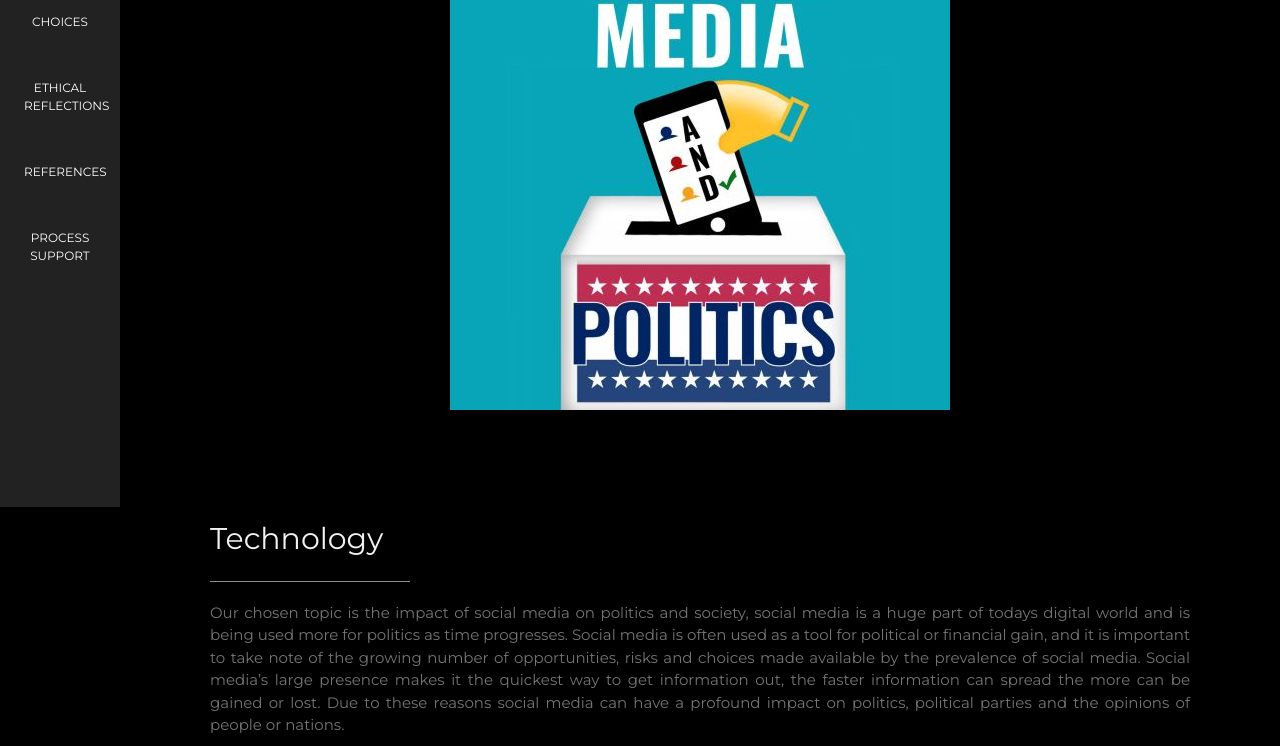
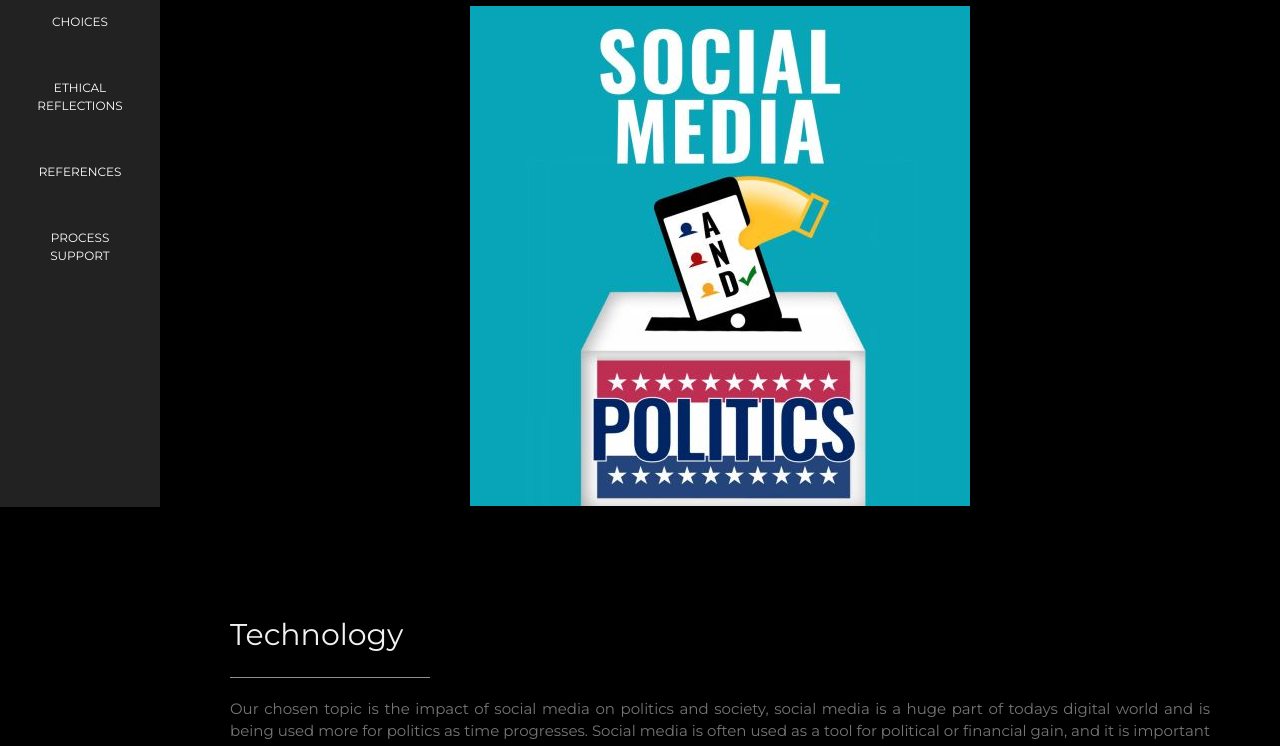
Before and after one commit to Toby-McIsaac/1102, a plain HTML site: page fancy.html in a window 1280 px wide. Shown: the part 293-1039 px from the top of the page. Drawn offline with nearby package versions, Linux system fonts and the light colour scheme.

Commit message:
Update fancy.html

```diff
--- a/fancy.html
+++ b/fancy.html
@@ -10,9 +10,9 @@
 body, h1,h2,h3,h4,h5,h6 {font-family: "Montserrat", sans-serif}
 .w3-row-padding img {margin-bottom: 12px}
 /* Set the width of the sidebar to 120px */
-.w3-sidebar {width: 120px;background: #222;}
+.w3-sidebar {width: 160px;background: #222;}
 /* Add a left margin to the "page content" that matches the width of the sidebar (120px) */
-#main {margin-left: 120px}
+#main {margin-left: 160px}
 /* Remove margins from "page content" on small screens */
 @media only screen and (max-width: 600px) {#main {margin-left: 0}}
 </style>
```
